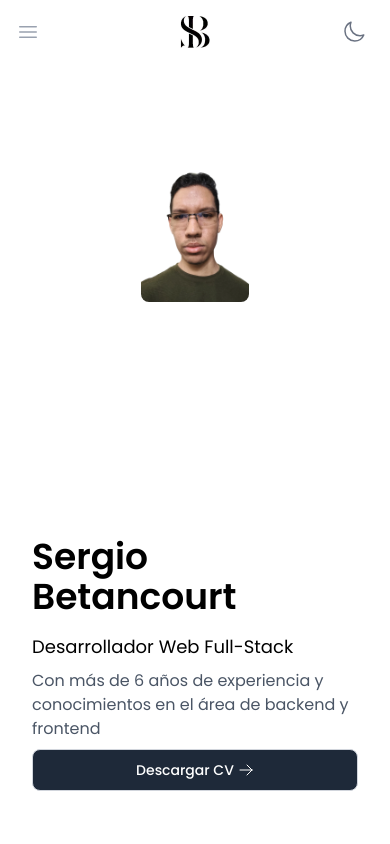
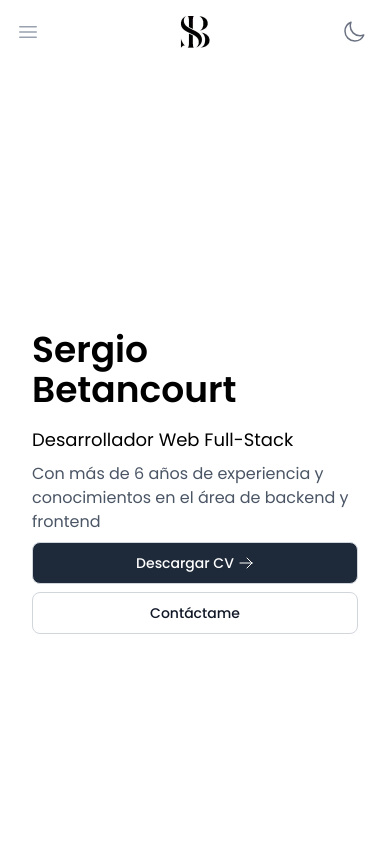
Before and after one commit to sergiobet/portafolio-nuevo, a React (Vite) app: page / in a window 390 px wide. Shown: the top 844 px of the page. Built offline with nearby package versions, Linux system fonts and the light colour scheme; some icons are missing.

Commit message:
Se realizan ajustes de clases para corregir estilos y se remueve el codigo del boton para descargar el CV, debido a que fue convertido en el componente DownloadCurriculum

```diff
--- a/src/components/Profile/Profile.tsx
+++ b/src/components/Profile/Profile.tsx
@@ -1,7 +1,7 @@
 import type { PortfolioData } from "../../App";
 import DownloadCurriculum from "../DownloadCurriculum/DownloadCurriculum";
 
-function Profile({ data }: { data: PortfolioData | null }) {
+const Profile = ({ data }: { data: PortfolioData | null }) => {
   if (!data) {
     return <div>Cargando perfil...</div>;
   }
@@ -11,7 +11,7 @@
 
   return (
     <section id="home">
-      <div className="items-center gap-4 h-screen w-full grid grid-cols-1 md:grid-cols-2">
+      <div className="items-center gap-4 h-dvh w-full grid grid-cols-1 md:grid-cols-2">
         <div className="w-full order-2 md:order-1">
           <h1 className="text-4xl md:text-5xl font-semibold text-left my-4">
             {fullName}
@@ -24,21 +24,14 @@
           </p>
           <div className="text-left">
             <DownloadCurriculum/>
-            {/* <button
-              type="button"
-              id="cv"
-              className="inline-flex text-gray-900 bg-white border border-gray-300 focus:outline-none hover:bg-gray-800 hover:text-white focus:ring-4 focus:ring-gray-100 font-medium rounded-lg text-sm px-5 py-2.5 me-2 mb-2 dark:bg-gray-800 dark:hover:text-white! dark:border-gray-600 dark:hover:bg-gray-700! dark:hover:border-gray-600 cursor-pointer dark:text-white w-full mx-auto justify-center md:justify-start md:w-auto animate-pingOnce"
-              aria-label="Descargar CV"
-              onClick={alert.bind(null, "Enlace de descarga no disponible.")}
-            >
-              Descargar CV
-              <ArrowRightIcon className="h-5 w-4 ml-1" />
-            </button> */}
+            <a className="inline-flex text-gray-900 bg-white border border-gray-300 focus:outline-none hover:bg-gray-800 hover:text-white focus:ring-4 focus:ring-gray-100 font-medium rounded-lg text-sm px-5 py-2.5 me-2 mb-2 dark:bg-gray-800 dark:hover:text-white! dark:border-gray-600 dark:hover:bg-gray-700! dark:hover:border-gray-600 cursor-pointer dark:text-white w-full mx-auto justify-center md:justify-start md:w-auto animate-pingOnce" href="#contacto">Contáctame</a>
           </div>
         </div>
-        <div className="w-full order-1 md:order-2 md:flex md:justify-end">
+        <div className="w-full order-1 md:order-2 md:flex md:justify-end hidden">
           <img
             className="rounded-lg w-4/12 mx-auto md:w-xs md:mx-0 animate-fadeInOnce"
+            width="auto"
+            height="auto"
             src={profile.avatar}
             alt="foto de perfil"
           />
```
